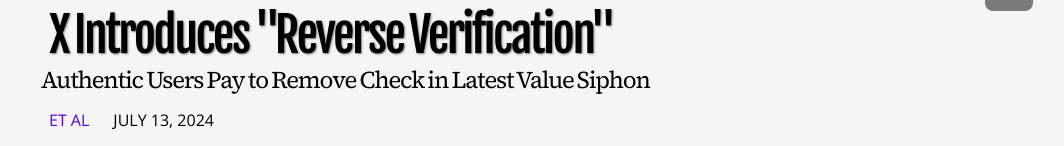
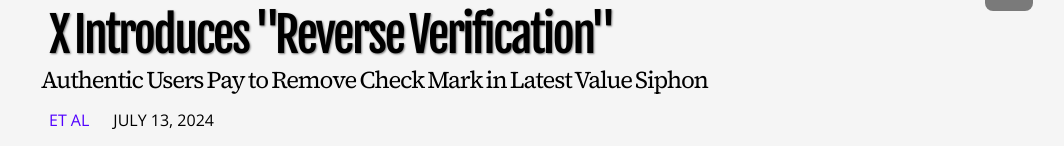
Before and after one commit to orbithammer/theGlitch, a React (Vite) app: page / in a window 1280 px wide. Shown: the part 725-871 px from the top of the page, without its empty margins (119-1183 px from the left). Built offline with nearby package versions, Linux system fonts and the light colour scheme; a web font is replaced by a local one.

Commit message:
Update articles.ts

```diff
--- a/src/data/articles.ts
+++ b/src/data/articles.ts
@@ -1332,7 +1332,7 @@ export const articlesData = [
         img: `/images/20240713-x-introduces-reverse.webp`,
         alt: `a sad cartoon bluebird holding a pink eraser`,
         header: `X Introduces "Reverse Verification"`,
-        subhead: `Authentic Users Pay to Remove Check in Latest Value Siphon`,
+        subhead: `Authentic Users Pay to Remove Check Mark in Latest Value Siphon`,
         tags: [`Twitter`, `Elon Musk`],
         author: `Et Al`,
         datePublished: new Date(2024,6,13,16),
```
